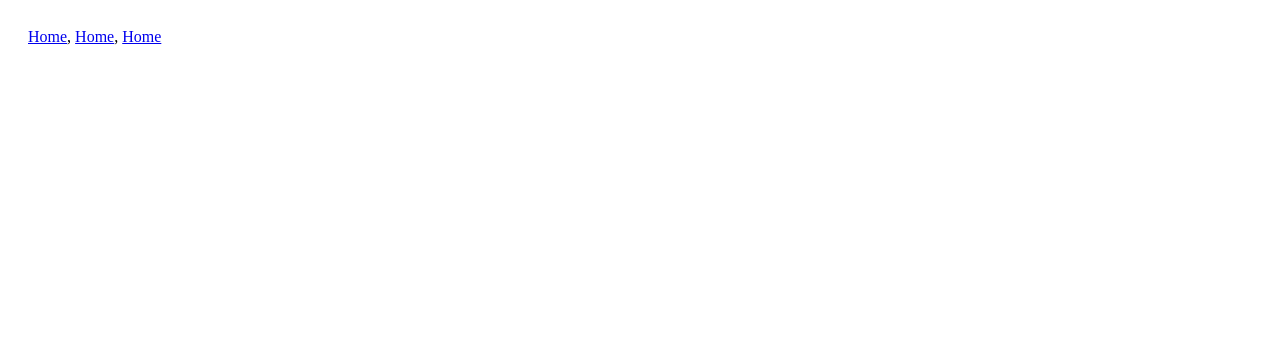
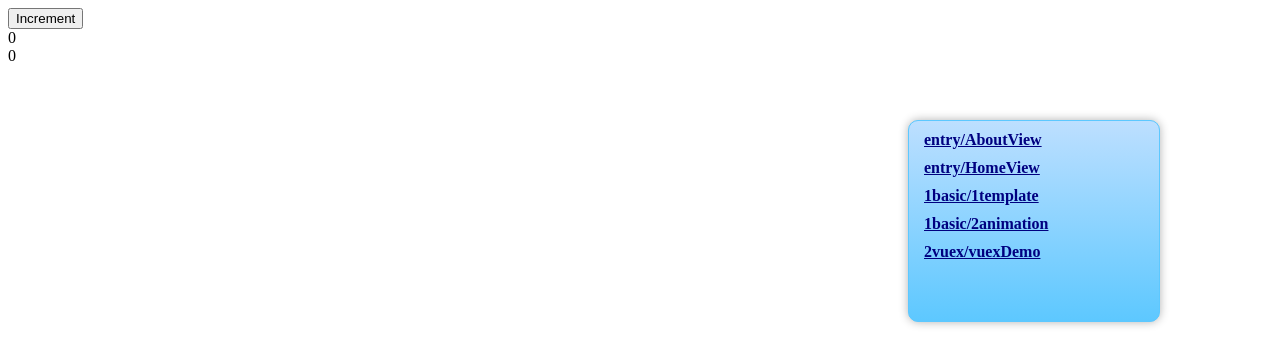
Before and after one commit to lipeng0826/vue3Learn, a Vue app: page /2vuex/1demo in a window 1280 px wide. Before the commit this address had no page. Shown: the top 364 px of the page. Built offline with nearby package versions, Linux system fonts and the light colour scheme.

Commit message:
feat: 增加router树结构

```diff
--- a/package.json
+++ b/package.json
@@ -22,6 +22,8 @@
     "@vue/eslint-config-prettier": "^9.0.0",
     "eslint": "^8.57.0",
     "eslint-plugin-vue": "^9.23.0",
+    "less": "^4.2.0",
+    "less-loader": "^12.2.0",
     "prettier": "^3.2.5",
     "vite": "^5.2.8"
   }
--- a/src/App.vue
+++ b/src/App.vue
@@ -4,13 +4,67 @@ import { RouterView } from 'vue-router';
 </script>
 <template>
   <div>
-    <div style="margin:20px;display: inline-block;">
-      <RouterLink to="/1basic/1template">Home</RouterLink>,
-      <RouterLink to="/AboutView">Home</RouterLink>,
-      <RouterLink to="/HomeView">Home</RouterLink>
+    <div class="tabs-list">
+      <div>
+        <RouterLink to="/AboutView">entry/AboutView</RouterLink>
+      </div>
+      <div>
+        <RouterLink to="/HomeView">entry/HomeView</RouterLink>
+      </div>
+      <div>
+        <RouterLink to="/1basic/1template">1basic/1template</RouterLink>
+      </div>
+      <div>
+        <RouterLink to="/1basic/2animation">1basic/2animation</RouterLink>
+      </div>
+      <div>
+        <RouterLink to="/2vuex/1demo">2vuex/vuexDemo</RouterLink>
+      </div>
     </div>
     <RouterView />
   </div>
 </template>
 
-<style scoped></style>
+<style scoped lang="less">
+.tabs-list {
+  position: absolute;
+  top: 120px;
+  right: 120px;
+  width: 250px;
+  height: 200px;
+  overflow: auto;
+  background-color: #5dc8ff;
+  /* 天蓝色背景 */
+  border: 1px solid #5dc8ff;
+  /* 天蓝色边框 */
+  border-radius: 10px;
+  /* 圆角 */
+  box-shadow: 0 0 10px rgba(0, 0, 0, 0.3);
+  /* 添加立体感阴影 */
+  background-image: linear-gradient(to bottom, #bddfff, #5dc8ff);
+  /* 上下渐变 */
+
+  &:hover {
+    box-shadow: 0 0 20px rgba(0, 0, 0, 0.5);
+  }
+
+  >div {
+    margin-top: 10px;
+    margin-left: 15px;
+
+    >a {
+      /* 下边距增加 */
+      font-weight: bold;
+      /* 字体粗一点 */
+      color: navy;
+
+      /* 蓝色 */
+      &:hover {
+        color: greenyellow;
+        /* 蓝色 */
+      }
+    }
+  }
+
+}
+</style>
--- a/src/router/index.js
+++ b/src/router/index.js
@@ -21,7 +21,17 @@ const router = createRouter({
       path: '/1basic/1template',
       name: '1template',
       component: () => import('../views/1.basic/1template.vue')
-    }
+    },
+    {
+      path: '/1basic/2animation',
+      name: '2animation',
+      component: () => import('../views/1.basic/2animation-test.vue')
+    },
+    {
+      path: '/2vuex/1demo',
+      name: 'vuexDemo',
+      component: () => import('../views/2.vuex使用/1demo/vuex-demo.vue')
+    },
   ]
 })
 
--- /dev/null
+++ b/src/views/1.basic/2animation-test.vue
@@ -0,0 +1,42 @@
+<template>
+  <div class="box" :style="{ width: width + 'px' }"></div>
+  <div class="box1" style="width:100px"></div>
+  <button @click="change">click</button>
+</template>
+<script setup>
+import { ref } from 'vue';
+let width = ref(100);
+function change() {
+  width.value += 100
+}
+</script>
+
+<style scoped>
+.box {
+  background: red;
+  height: 100px;
+  transition: width 1s linear;
+}
+
+.box1 {
+  width: 30px;
+  height: 30px;
+  position: relative;
+  background: #d88986;
+  animation: move 2s linear infinite;
+}
+
+@keyframes move {
+  0% {
+    left: 0px
+  }
+
+  50% {
+    left: 200px
+  }
+
+  100% {
+    left: 0
+  }
+}
+</style>
--- /dev/null
+++ b/src/views/2.vuex使用/1demo/vuex-demo.vue
@@ -0,0 +1,14 @@
+<script setup>
+import { useCounterStore } from '../../../stores/counter'
+const store = useCounterStore()
+</script>
+
+<template>
+  <div>
+    <button @click="store.increment">Increment</button>
+    <div>{{ store.count }}</div>
+    <div>{{ store.doubleCount }}</div>
+  </div>
+</template>
+
+<style scoped></style>
```
Also changed, not shown: src/stores/counter.js (+8 -0 lines), src/router/router相关原理/README.md (added), src/stores/README.md (added), 1 other file (tests, documents, lock files or other folders).
